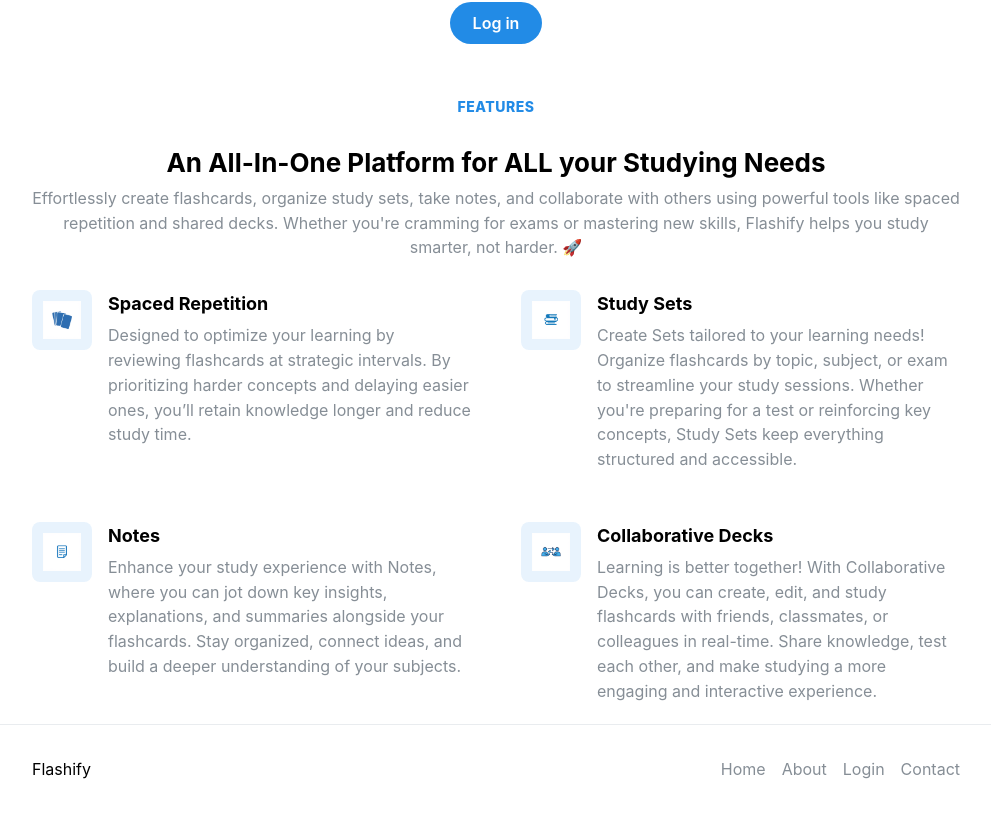
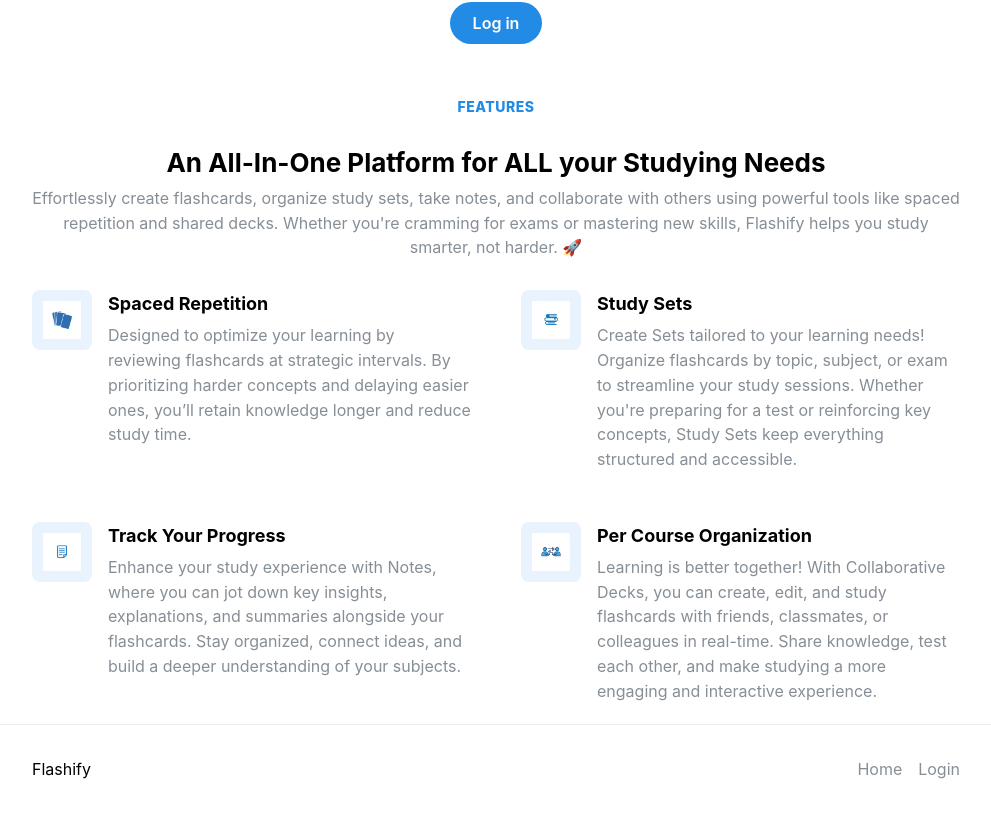
Before and after one commit to ZhengBenjamin/Flashify, a React (Vite) app in the folder client/: page / in a window 1280 px wide. Shown: the part 293-1106 px from the top of the page, without its empty margins (144-1135 px from the left). Built offline with nearby package versions, Linux system fonts and the light colour scheme; the HTML template or start-up script is replaced by a standard one.

Commit message:
Last min changes

```diff
--- a/client/src/assets/components/jsx/Features.jsx
+++ b/client/src/assets/components/jsx/Features.jsx
@@ -19,12 +19,12 @@ const data = [
   },
   {
     image: notes_icon,
-    title: 'Notes',
+    title: 'Track Your Progress',
     description: "Enhance your study experience with Notes, where you can jot down key insights, explanations, and summaries alongside your flashcards. Stay organized, connect ideas, and build a deeper understanding of your subjects.",
   },
   {
     image: collaborative_decks_icon,
-    title: 'Collaborative Decks',
+    title: 'Per Course Organization',
     description: "Learning is better together! With Collaborative Decks, you can create, edit, and study flashcards with friends, classmates, or colleagues in real-time. Share knowledge, test each other, and make studying a more engaging and interactive experience.",
   },
 ];
--- a/client/src/assets/components/jsx/Footer.jsx
+++ b/client/src/assets/components/jsx/Footer.jsx
@@ -4,9 +4,7 @@ import classes from '../css/Footer.module.css';
 
 const links = [
   { link: '/', label: 'Home' },
-  { link: '/about', label: 'About' },
   { link: '/auth', label: 'Login' },
-  { link: '/contact', label: 'Contact' },
 ];
 
 export default function FooterSimple() {
--- a/client/src/assets/pages/Study.jsx
+++ b/client/src/assets/pages/Study.jsx
@@ -112,7 +112,7 @@ export default function Study() {
 
   return (
     <div className={classes.dashboardContainer}>
-      <Paper className={classes.dashboardPaper}>
+      <Paper className={classes.dashboardPaper} radius="md">
         <Title align="center" className={classes.dashboardTitle}>
           Welcome to your dashboard, {username}!
         </Title>
@@ -140,11 +140,11 @@ export default function Study() {
             {selectedSubject ? ( // If subject selected show subject dashboard
               <SubjectDashboard subject={selectedSubject} key={selectedSubject.id} />
             ) : ( // else default view
-              <Paper className={classes.quizHistoryPaper}>
+              <Paper className={classes.quizHistoryPaper} style={{paddingTop: "100px"}}>
                 <Title order={2} align="center" className={classes.quizHistoryTitle}>
                   Select a subject from the left to view your decks!
                 </Title>
-                <QuizHistory quizzes={quizHistory} />
+                {/* <QuizHistory quizzes={quizHistory} /> */}
               </Paper>
             )}
           </Grid.Col>
```
